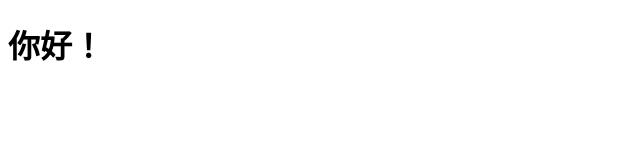
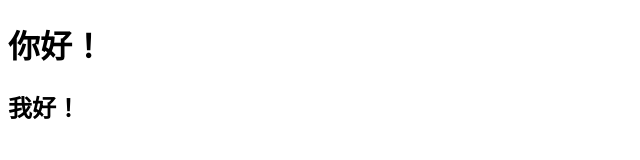
Before and after one commit to ccGlorious/demo_01, a plain HTML site: page index.html in a window 1280 px wide. Shown: the whole page, without its empty margins (0-640 px from the left). Drawn offline with Linux system fonts and the light colour scheme.

Commit message:
第二次更新

```diff
--- a/index.html
+++ b/index.html
@@ -8,5 +8,6 @@
 </head>
 <body>
     <h1>你好！</h1>
+    <h2>我好！</h2>
 </body>
 </html>
```
Also changed, not shown: index.css (added), index.js (added), 1 other file.
